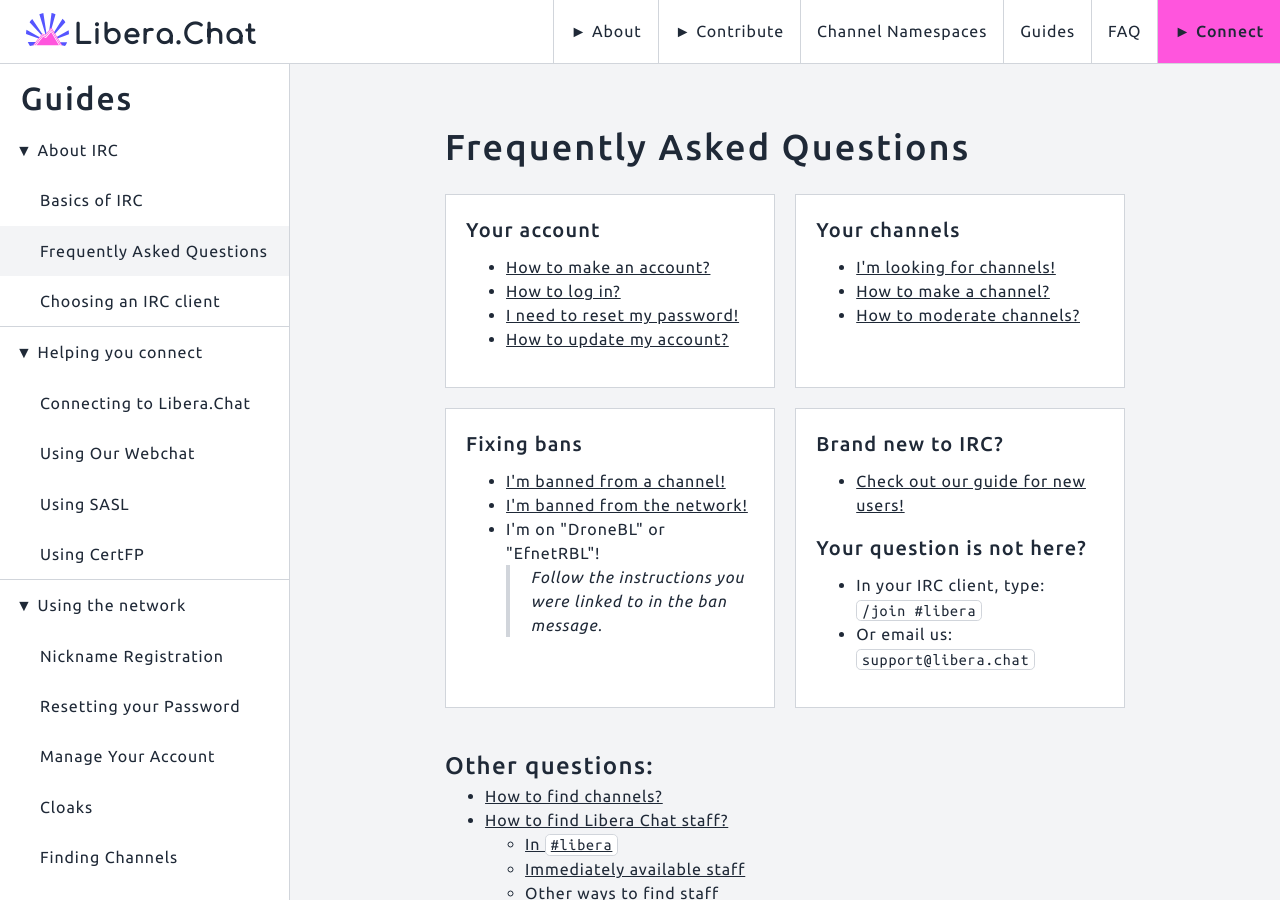
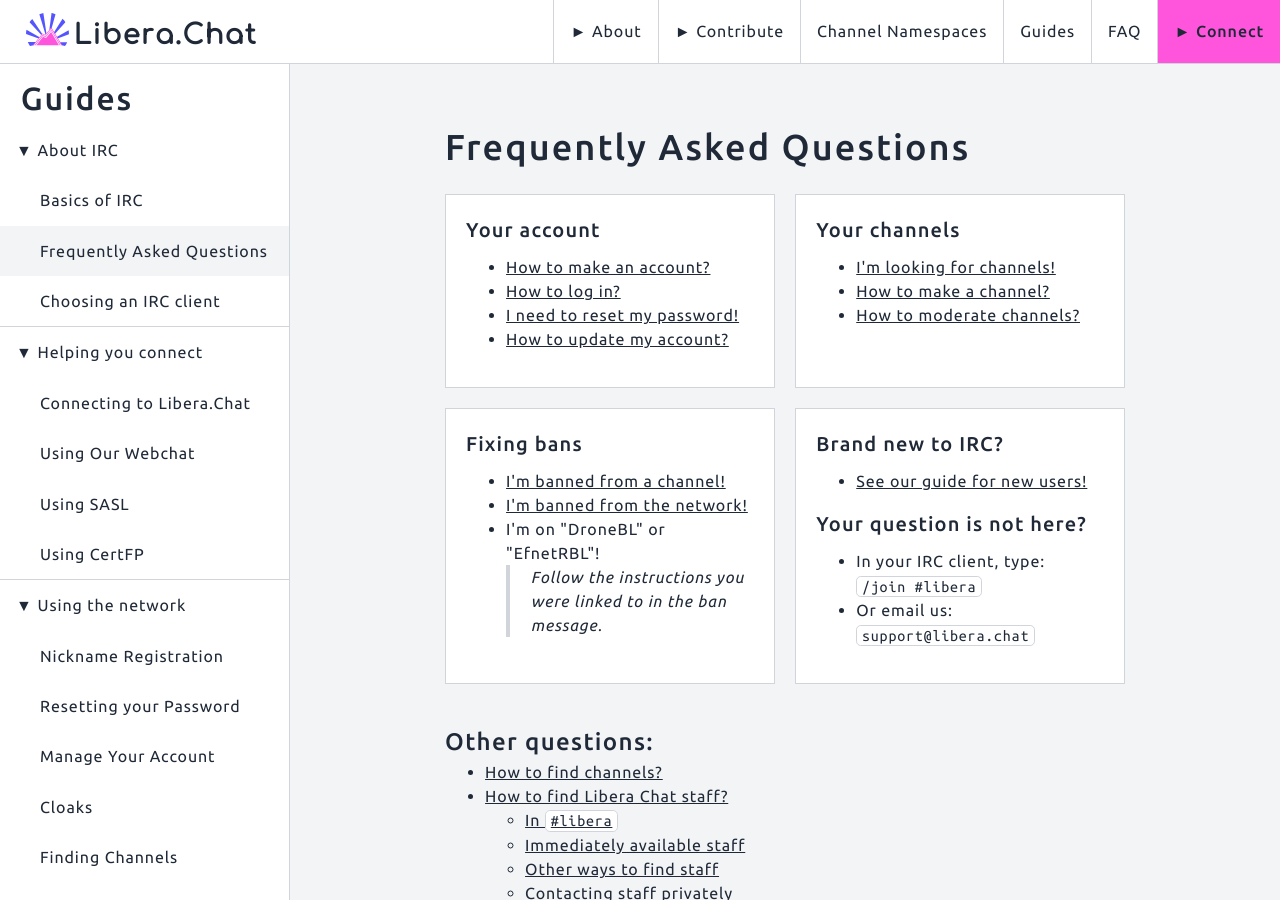
Before and after one commit to Libera-Chat/libera-chat.github.io, a Jekyll site: the page built from content/_guides/faq.md, in a window 1280 px wide and 900 px high. Built offline with Jekyll 4.4.1, drawn with Linux system fonts in a browser that asks for light colours.

Commit message:
Tweak wording for space

```diff
--- a/_includes/faqcards.html
+++ b/_includes/faqcards.html
@@ -18,7 +18,7 @@
         <div class="card">
 	      <h3>Brand new to IRC?</h3>
 	      <ul>
-	        <li><a href="/guides/basics">Check out our guide for new users!</a></li>
+	        <li><a href="/guides/basics">See our guide for new users!</a></li>
           </ul>
           <h3>Your question is not here?</h3>
           <ul>
```
